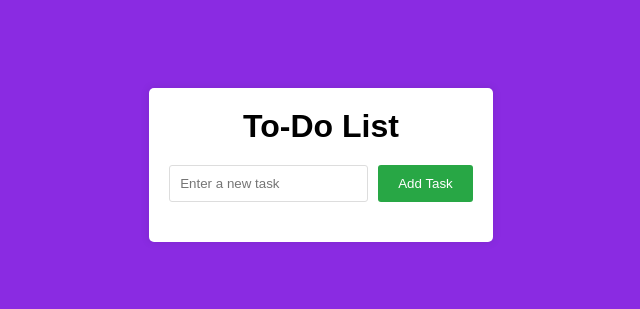
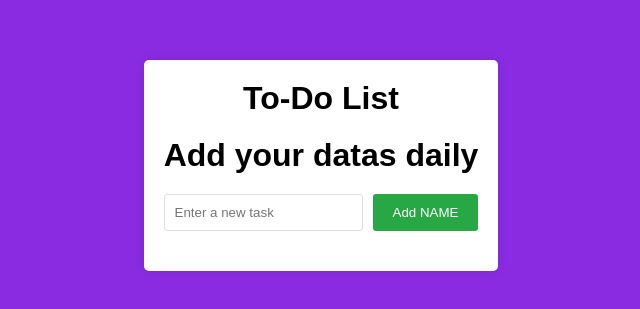
Before and after one commit to veera2604/js_dom, a plain HTML site: page index.html in a window 1280 px wide. Shown: the part 235-544 px from the top of the page, without its empty margins (319-959 px from the left). Drawn offline with Linux system fonts and the light colour scheme.

Commit message:
Update index.html

```diff
--- a/index.html
+++ b/index.html
@@ -3,7 +3,7 @@
 <head>
     <meta charset="UTF-8">
     <meta name="viewport" content="width=device-width, initial-scale=1.0">
-    <title>Simple To-Do App</title>
+    <title>My NEW To-Do App</title>
     <link rel="stylesheet" href="styles.css">
 
 </head>
@@ -12,9 +12,10 @@
     <br>
     <div class="container">
         <h1>To-Do List</h1>
+        <h1>Add your datas daily</h1>
         <form id="todo-form">
             <input type="text" id="todo-input" placeholder="Enter a new task" onkeyup="update()" required>
-            <button type="submit">Add Task</button>
+            <button type="submit">Add NAME</button>
         </form>
         <h1 id="vv"></h1>
         <ul id="todo-list"></ul>
```
